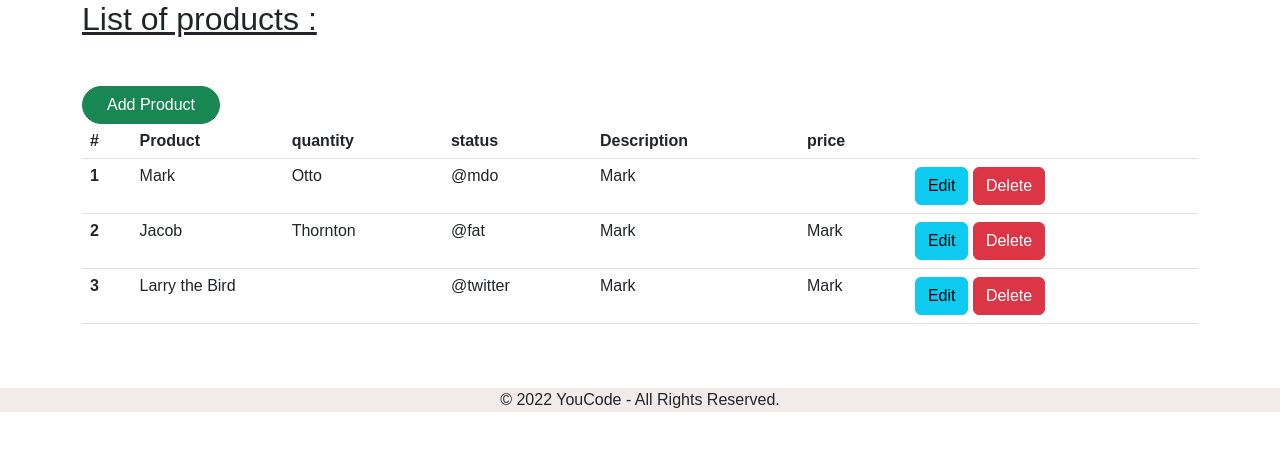
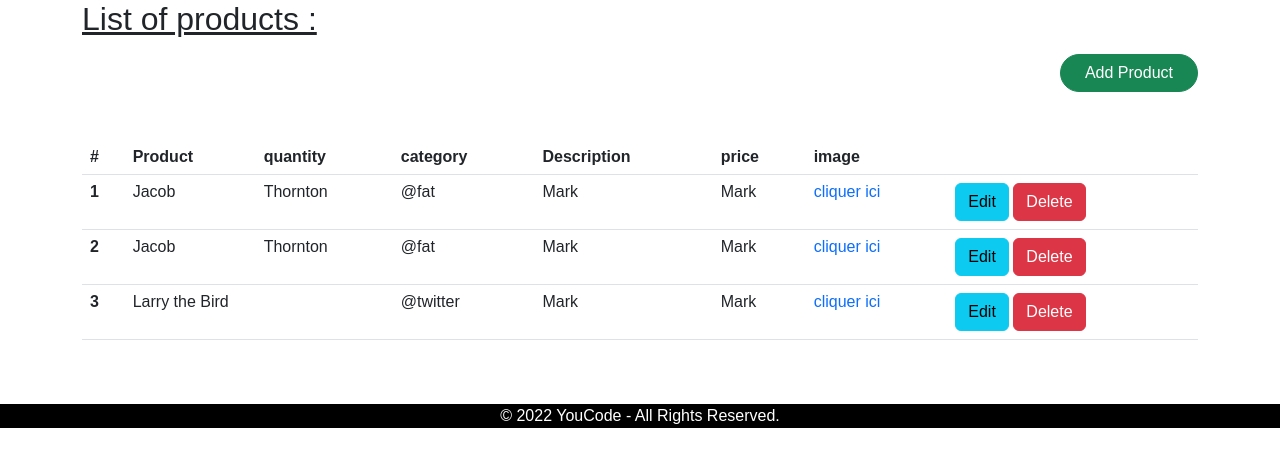
Before and after one commit to mouad5-bot/Sprint-3, a PHP site: page /pages/dashbord.php in a window 1280 px wide. Shown: the part 80-547 px from the top of the page. Run offline with PHP 8.4, Linux system fonts and the light colour scheme.

Commit message:
include popup of add product and some modification in front end

```diff
--- a/Système de gestion des produits de gaming/Assets/CSS/style.css
+++ b/Système de gestion des produits de gaming/Assets/CSS/style.css
@@ -3,13 +3,15 @@
     box-sizing: border-box;
 }
 
-body{
-    background-color: rgb(243, 235, 233);
-}
+
 
 .main img{
     height: 35rem;
     width: 50rem;
+}
+
+.body {
+    background-color: rgb(243, 235, 233);
 }
 
 .logo img{
@@ -23,7 +25,8 @@ body{
     margin-top: 3rem;
 }
 .footer{
-    background-color: rgb(243, 235, 233);
+    background-color: black;
+    color: white;
     text-align: center;
     margin-top: 4rem;
 }
--- /dev/null
+++ b/Système de gestion des produits de gaming/includes/popup.php
@@ -0,0 +1,54 @@
+	<!-- Produts MODAL -->
+	<div class="modal fade" id="modal-product">
+		<div class="modal-dialog">
+			<div class="modal-content">
+				<form action="config/scripts.php" method="POST" id="form-product">
+					<div class="modal-header">
+						<h5 class="modal-title">Add Product</h5>
+						<a href="#" class="btn-close" data-bs-dismiss="modal"></a>
+					</div>
+					<div class="modal-body">
+							<!-- This Input Allows Storing product Index  -->
+							<input type="hidden" id="task-id">
+							<div class="mb-3">
+								<label class="form-label">Name of product</label>
+								<input  type="text" class="form-control" name="task_title" id="task-title" />
+							</div>
+
+
+							<!-- <div class="">
+									<div class="">
+										<label class="text" for="" >quantity</label>
+										<input type="number" class="form-control" id="quantity" placeholder="Jane Doe">
+									</div>
+									<div class="">
+										<label class="" for="autoSizingInputGroup">price</label>
+										<div class="input-group">
+										<div class="input-group-text">MAD</div>
+										<input type="number" class="form-control" id="autoSizingInputGroup" placeholder="tape your price here">
+									</div>
+							</div> -->
+
+							<div class="input-group mb-3">
+								<label class="form-label">category</label>
+								<select class="form-select" name="category" id="category">
+									<option value="">Please select</option>
+									<option value="1">Ordinateurs </option>
+									<option value="2">Accessoires </option>
+								</select>
+							</div>
+							<div class="mb-0">
+								<label class="form-label">Description</label>
+								<textarea class="form-control" rows="10" name="task_description" id="task-description"></textarea>
+							</div>
+
+					</div>
+					<div class="modal-footer">
+						<a href="#" class="btn btn-white" data-bs-dismiss="modal">Cancel</a>
+						<button type="submit" name="delete" class="btn btn-danger task-action-btn"  id="task-delete-btn">Delete</a>
+						<button type="submit" name="update" class="btn btn-warning task-action-btn" id="task-update-btn">Update</a>
+						<button type="submit" name="save"   class="btn btn-primary task-action-btn" id="task-save-btn">Save</button>
+					</div>
+				</form>
+			</div>
+	</div>
--- a/Système de gestion des produits de gaming/pages/dashbord.php
+++ b/Système de gestion des produits de gaming/pages/dashbord.php
@@ -6,13 +6,14 @@
 		include('../includes/navbar.php');
 	?>
 
+
     <main class="container">
-    <div class="h2 mb-5">
+		<div class="h2 mb-3">
 			<u>List of products :</u>
 		</div>
 
-        <div class="align-items-center">
-          <a href=""  class="btn btn-success btn-rounded px-4 rounded-pill">Add Product</a>
+        <div class="float-end mb-5">
+          <a href="#modal-product" data-bs-toggle="modal"  class="btn btn-success btn-rounded px-4 rounded-pill">Add Product</a>
         </div>
 
         <table class="table">
@@ -21,20 +22,22 @@
               <th scope="col">#</th>
               <th scope="col">Product </th>
               <th scope="col">quantity</th>
-              <th scope="col">status</th>
+              <th scope="col">category</th>
               <th scope="col">Description</th>
               <th scope="col">price</th>
+              <th scope="col">image</th>
               <th scope="col"></th>
             </tr>
           	</thead>
           	<tbody>
 				<tr>
 					<th scope="row">1</th>
+					<td>Jacob</td>
+					<td>Thornton</td>
+					<td>@fat</td>
 					<td>Mark</td>
-              <td>Otto</td>
-              <td>@mdo</td>
 					<td>Mark</td>
-              <td></td>
+					<td> <a href=""> cliquer ici </a> </td>
 					<td>
 						<button type="button" class="btn btn-info">Edit</button>
 						<button type="button" class="btn btn-danger">Delete</button>
@@ -47,6 +50,7 @@
 					<td>@fat</td>
 					<td>Mark</td>
 					<td>Mark</td>
+					<td> <a href=""> cliquer ici </a> </td>
 					<td>
 						<button type="button" class="btn btn-info">Edit</button>
 						<button type="button" class="btn btn-danger">Delete</button>
@@ -58,6 +62,7 @@
 					<td>@twitter</td>
 					<td>Mark</td>
 					<td>Mark</td>
+					<td> <a href=""> cliquer ici </a> </td>
 					<td>
 						<button type="button" class="btn btn-info">Edit</button>
 						<button type="button" class="btn btn-danger">Delete</button>
@@ -71,6 +76,10 @@
 		include('../includes/footer.php');
 	?>
 
+	<?php
+		include('../includes/popup.php');
+	?>
+
 	<!-- ================== BEGIN core-js ================== -->
 	<script src="https://cdn.jsdelivr.net/npm/bootstrap@5.2.2/dist/js/bootstrap.bundle.min.js" integrity="sha384-OERcA2EqjJCMA+/3y+gxIOqMEjwtxJY7qPCqsdltbNJuaOe923+mo//f6V8Qbsw3" crossorigin="anonymous"></script>
 	<script src="https://unpkg.com/sweetalert/dist/sweetalert.min.js"></script>
--- a/Système de gestion des produits de gaming/pages/login.php
+++ b/Système de gestion des produits de gaming/pages/login.php
@@ -4,7 +4,7 @@
 		include('../includes/header.php');
 	?>
 
-<body>
+<body class="body">
 
 	<?php
 		include('../includes/navbar.php');
```
Also changed, not shown: Système de gestion des produits de gaming/index.php (+16 -13 lines). Lines whose indentation alone changed are shown as unchanged.
